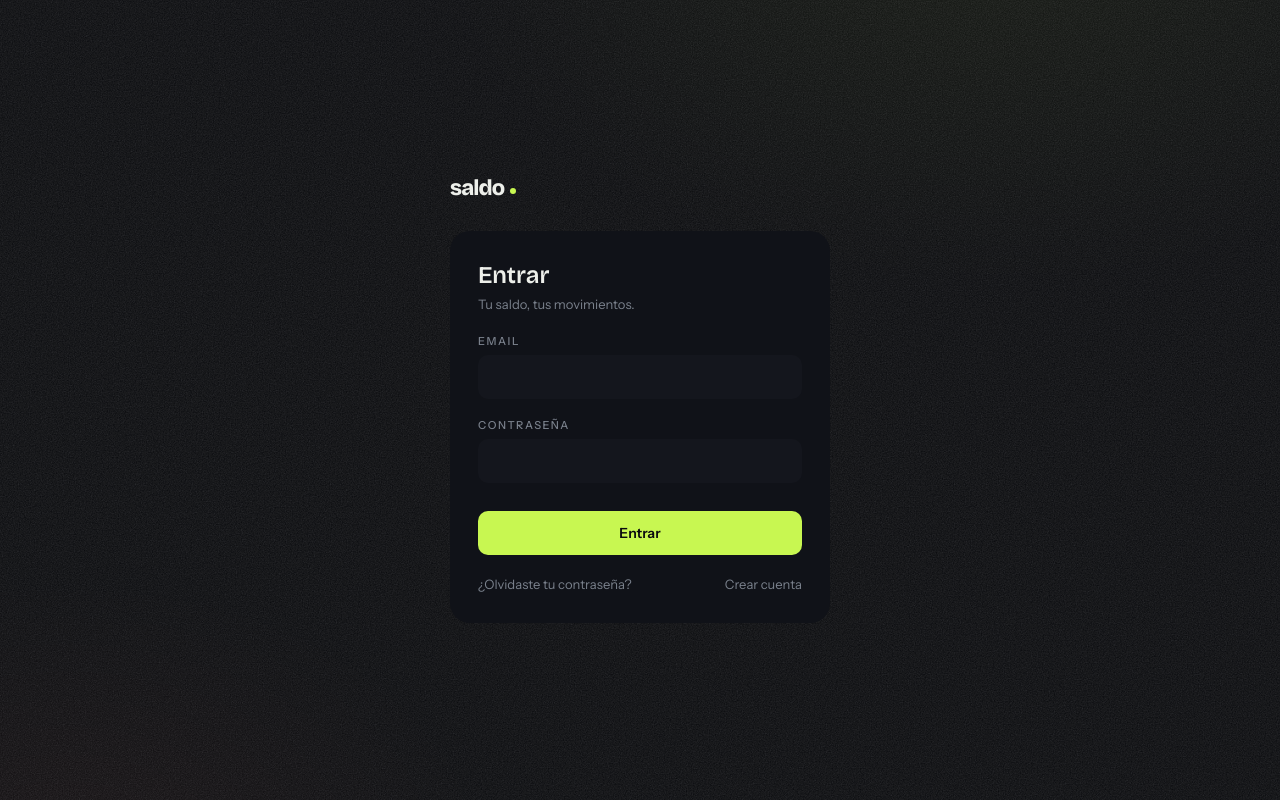
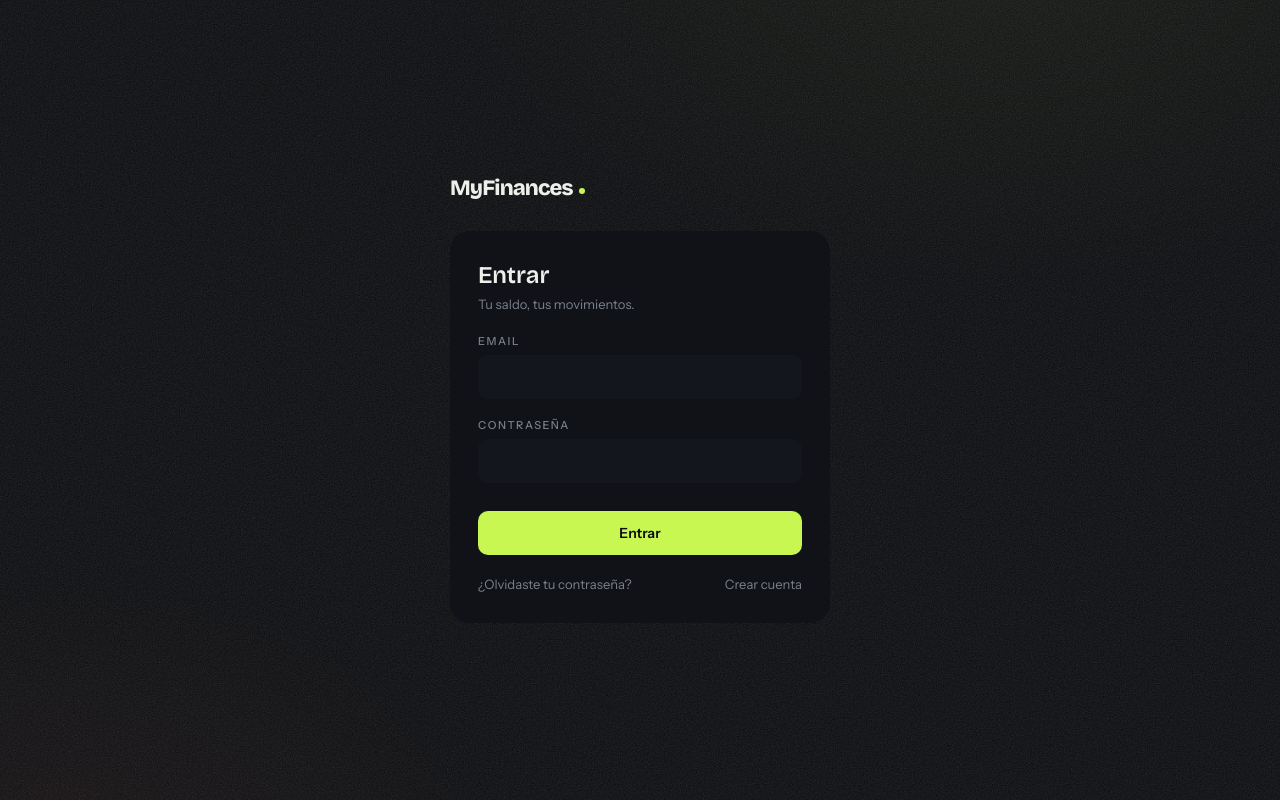
Before and after one commit to FernandezLeandro/MyFinances, a React (Vite) app: page /login in a window 1280 px wide. Built offline with nearby package versions, Linux system fonts and the light colour scheme; no server answers.

Commit message:
refactor: rename project from Saldo to MyFinances across all files

```diff
--- a/index.html
+++ b/index.html
@@ -8,7 +8,7 @@
     <meta name="theme-color" content="#0A0B0E" />
     <meta
       name="description"
-      content="Saldo — ingresos, gastos y gastos fijos del mes, con el saldo final que te queda de verdad."
+      content="MyFinances — ingresos, gastos y gastos fijos del mes, con el saldo final que te queda de verdad."
     />
     <link rel="preconnect" href="https://fonts.googleapis.com" />
     <link rel="preconnect" href="https://fonts.gstatic.com" crossorigin />
@@ -16,7 +16,7 @@
       href="https://fonts.googleapis.com/css2?family=Bricolage+Grotesque:opsz,wght@12..96,600;12..96,700;12..96,800&family=Instrument+Sans:wght@400;500;600&family=JetBrains+Mono:wght@400;500&display=swap"
       rel="stylesheet"
     />
-    <title>Saldo</title>
+    <title>MyFinances</title>
   </head>
   <body>
     <div id="root"></div>
--- a/package.json
+++ b/package.json
@@ -1,5 +1,5 @@
 {
-  "name": "saldo",
+  "name": "myfinances",
   "private": true,
   "version": "0.0.0",
   "type": "module",
--- a/src/app/AppLayout.tsx
+++ b/src/app/AppLayout.tsx
@@ -12,7 +12,7 @@ function Wordmark() {
   return (
     <div className="flex items-baseline gap-1.5">
       <span className="font-display text-[22px] leading-none font-extrabold tracking-[-0.04em] text-chalk">
-        saldo
+        MyFinances
       </span>
       <span aria-hidden className="size-1.5 translate-y-[-1px] rounded-full bg-acid" />
     </div>
--- a/src/app/AuthLayout.tsx
+++ b/src/app/AuthLayout.tsx
@@ -9,7 +9,7 @@ export function AuthLayout() {
       <div className="w-full max-w-[380px]">
         <div className="mb-8 flex items-baseline gap-1.5">
           <span className="font-display text-[22px] leading-none font-extrabold tracking-[-0.04em] text-chalk">
-            saldo
+            MyFinances
           </span>
           <span aria-hidden className="size-1.5 translate-y-[-1px] rounded-full bg-acid" />
         </div>
--- a/src/features/savings/aggregate.ts
+++ b/src/features/savings/aggregate.ts
@@ -5,7 +5,7 @@
  *
  * Cada activo tiene su propia escala (`decimals`: 2 para dinero/acciones, 8 para cripto). Todo lo
  * de acá opera en unidades enteras en esa escala — la misma disciplina de "nunca floats" que rige
- * el resto de la plata en Saldo, sólo que el factor de escala ya no está fijo en 100.
+ * el resto de la plata en MyFinances, sólo que el factor de escala ya no está fijo en 100.
  */
 import { centsFromNumeric, unitsFromNumeric } from '@/lib/money'
 import type { Asset } from '@/features/assets/api'
--- a/src/features/transactions/AdjustBalanceDialog.tsx
+++ b/src/features/transactions/AdjustBalanceDialog.tsx
@@ -92,7 +92,7 @@ export function AdjustBalanceDialog({ open, onClose }: AdjustBalanceDialogProps)
       >
         <div className="flex flex-col gap-5">
           <div>
-            <p className="eyebrow">Saldo actual según Saldo</p>
+            <p className="eyebrow">Saldo actual según MyFinances</p>
             <Money cents={currentBalanceCents ?? 0} tone="dim" size="figure" className="mt-1" />
           </div>
 
--- a/src/styles/theme.css
+++ b/src/styles/theme.css
@@ -1,5 +1,5 @@
 /*
- * Sistema de diseño de Saldo — "dark fintech con acento neón".
+ * Sistema de diseño de MyFinances — "dark fintech con acento neón".
  *
  * Reglas que sostienen la identidad y que NO hay que romper:
  *  - El acento ácido se reserva para el dato principal y la serie primaria de un gráfico.
--- a/vite.config.ts
+++ b/vite.config.ts
@@ -13,8 +13,8 @@ export default defineConfig({
       registerType: 'autoUpdate',
       includeAssets: ['favicon.svg', 'apple-touch-icon.png'],
       manifest: {
-        name: 'Saldo',
-        short_name: 'Saldo',
+        name: 'MyFinances',
+        short_name: 'MyFinances',
         description: 'Ingresos, gastos y gastos fijos del mes, con el saldo final que te queda de verdad.',
         theme_color: '#0A0B0E',
         background_color: '#0A0B0E',
```
Also changed, not shown: public/favicon.svg, 1 other file (tests, documents, lock files or other folders).
